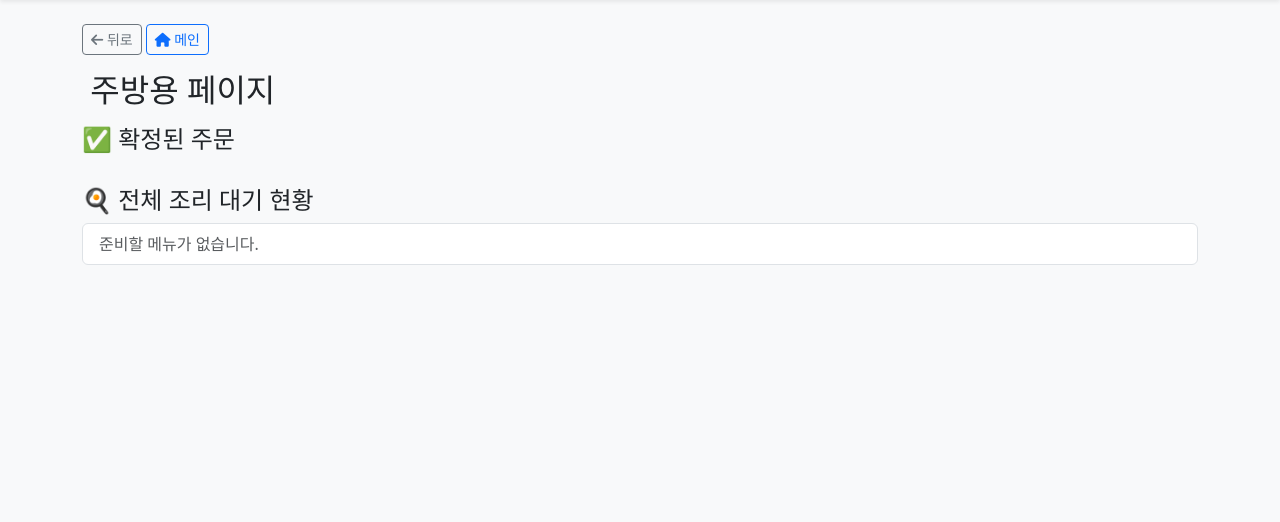
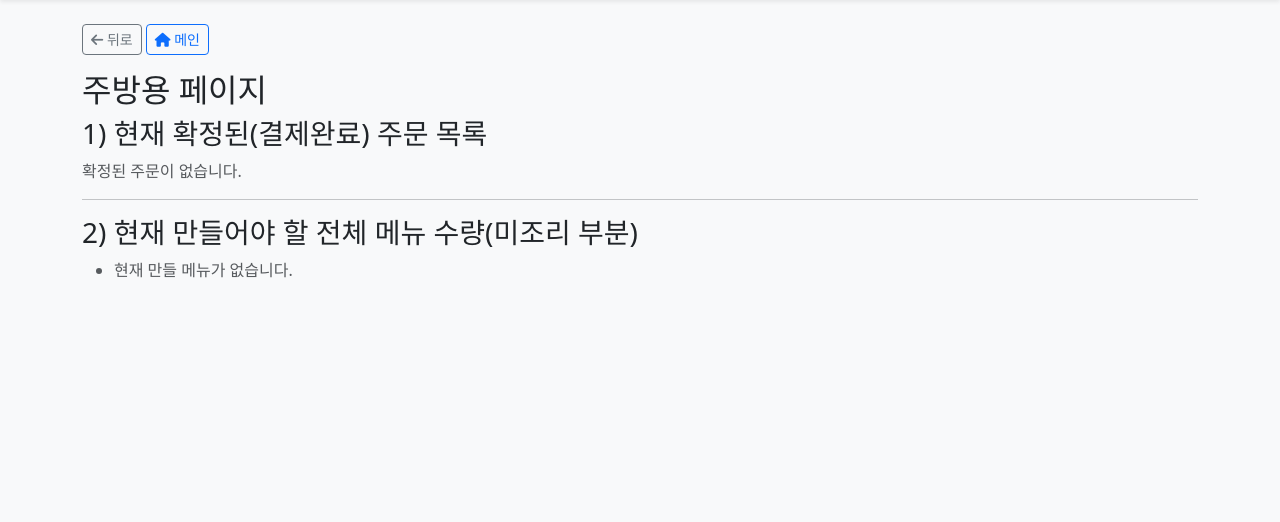
Before and after one commit to bag4355/restaurant-system, a Flask app: page /kitchen in a window 1280 px wide. Shown: the part 56-578 px from the top of the page. Run offline with Flask 3, Linux system fonts and the light colour scheme; the visitor is signed in with stand-in values (Sample User, id 1); some libraries are stand-ins or nearby versions.

Commit message:
Update kitchen.html

```diff
--- a/templates/kitchen.html
+++ b/templates/kitchen.html
@@ -1,43 +1,47 @@
 {% extends "layout.html" %}
 {% block content %}
-<h2 class="mb-3"><i class="fas fa-hat-chef"></i> 주방용 페이지</h2>
+<h2>주방용 페이지</h2>
 
-<h4>✅ 확정된 주문</h4>
-<ol class="list-group list-group-numbered mb-4">
+<h3>1) 현재 확정된(결제완료) 주문 목록</h3>
 {% for o in paid_orders %}
-  <li class="list-group-item">
-    <strong>{{ o.id }}</strong> / 테이블 {{ o.tableNumber }}
-    {% if o.kitchenDone %}
-      <span class="badge bg-success">전체 완료</span>
-    {% endif %}
-    <ul class="mt-2">
-      {% for i in o.items %}
-      <li class="d-flex justify-content-between">
-        메뉴 {{ i.menuId }} — 남음: {{ i.quantity - i.doneQuantity }}
+  <div class="card mb-3">
+    <div class="card-header">
+      주문 {{ o.id }} / 테이블: {{ o.tableNumber }}
+    </div>
+    <div class="card-body">
+      <ul>
+        {% for i in o['items'] %}
+        <li>
+          메뉴ID {{ i.menuId }} /
+          주문수량 {{ i.quantity }} /
+          이미 조리완료 {{ i.doneQuantity }} /
+          남은수량 {{ i.quantity - i.doneQuantity }}
           {% if i.doneQuantity < i.quantity %}
-        <form method="POST"
-              action="{{ url_for('kitchen_done_item',order_id=o.id,menu_id=i.menuId) }}">
-          <button class="btn btn-outline-secondary btn-sm">
-            <i class="fas fa-plus"></i> 조리 완료
-          </button>
+            <form action="{{ url_for('kitchen_done_item', order_id=o.id, menu_id=i.menuId) }}"
+                  method="POST" style="display:inline;">
+              <button class="btn btn-sm btn-success">조리 1개 완료</button>
             </form>
+          {% else %}
+            <span class="badge bg-success">완료</span>
           {% endif %}
         </li>
         {% endfor %}
       </ul>
-  </li>
+    </div>
+  </div>
 {% endfor %}
-</ol>
+{% if paid_orders|length == 0 %}
+  <p class="text-muted">확정된 주문이 없습니다.</p>
+{% endif %}
 
-<h4>🍳 전체 조리 대기 현황</h4>
-<ul class="list-group">
+<hr/>
+<h3>2) 현재 만들어야 할 전체 메뉴 수량(미조리 부분)</h3>
+<ul>
   {% for ks in kitchen_status %}
-    <li class="list-group-item">
-      {{ ks.menuName }}: {{ ks.count }}개
-    </li>
+  <li>{{ ks.menuName }}: {{ ks.count }}개</li>
   {% endfor %}
-  {% if not kitchen_status %}
-    <li class="list-group-item text-muted">준비할 메뉴가 없습니다.</li>
+  {% if kitchen_status|length == 0 %}
+    <li class="text-muted">현재 만들 메뉴가 없습니다.</li>
   {% endif %}
 </ul>
 {% endblock %}
```
Lines whose indentation alone changed are shown as unchanged.
